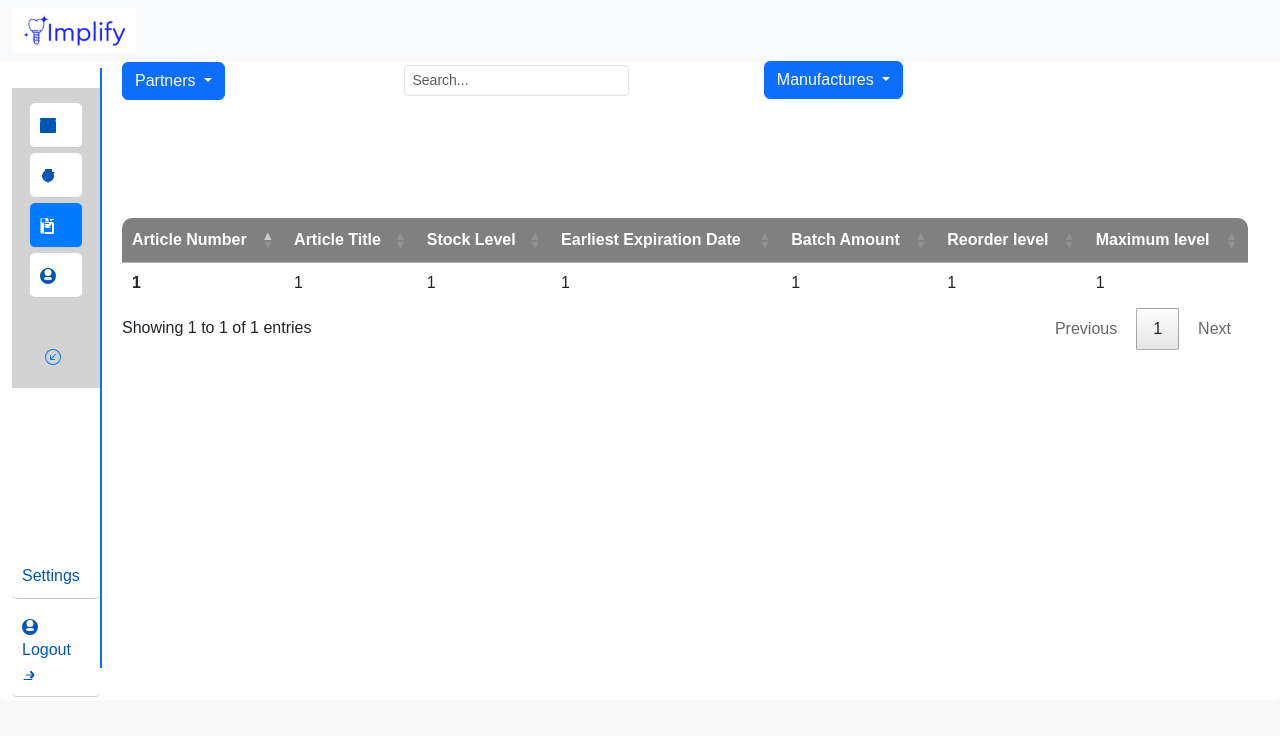
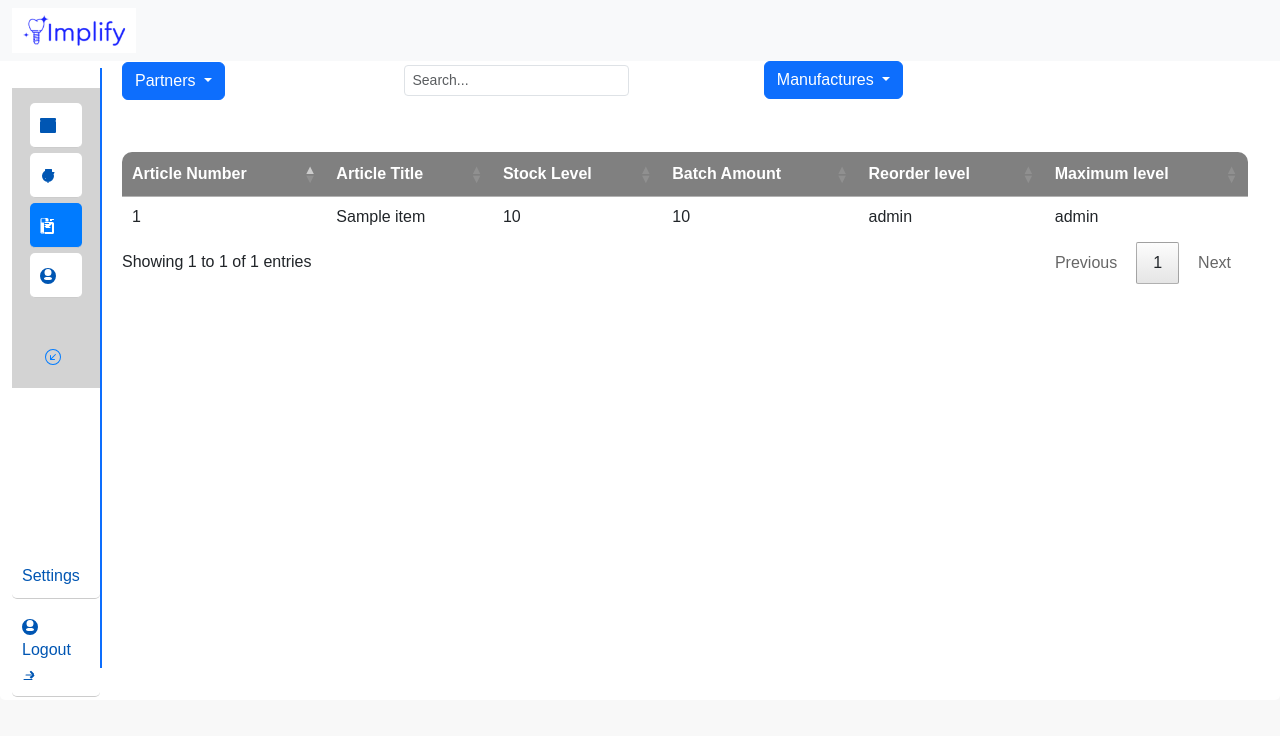
Before and after one commit to yedhukrishnaG/django, a Django app: template django/hello_django/templates/newreportview.html in a window 1280 px wide. Shown: the top 736 px of the page. Run offline with Django 4.2, Linux system fonts and the light colour scheme; the template is opened without the code that fills it: most values are stand-ins (such as "Sample title", 1, 10 or a date in 2020); some libraries are stand-ins or nearby versions.

Commit message:
remove date

```diff
--- a/django/hello_django/templates/newreportview.html
+++ b/django/hello_django/templates/newreportview.html
@@ -274,7 +274,7 @@
 
             </div>
 
-            <div class="navbar-collapse" id="navbarSupportedContent">
+            <div class="navbar-collapse" style="position:relative; bottom:10%" id="navbarSupportedContent">
                 <!-- Navbar links -->
                 <ul class="navbar-nav me-auto mb-2 mb-lg-0">
                     <!-- Existing navbar items -->
@@ -289,7 +289,6 @@
                                     <th scope="col">Article Number</th>
                                     <th scope="col">Article Title</th>
                                     <th scope="col">Stock Level</th>
-                                    <th scope="col">Earliest Expiration Date</th>
                                     <th scope="col">Batch Amount</th>
                                     <th scope="col">Reorder level</th>
                                     <th scope="col">Maximum level</th>
@@ -297,15 +296,17 @@
                             </thead>
                             <tbody>
                                 <!-- Table body content goes here -->
+                                {% for item in data_set %}
                                 <tr>
-                                    <th scope="row">1</th>
-                                    <td>1</td>
-                                    <td>1</td>
-                                    <td>1</td>
-                                    <td>1</td>
-                                    <td>1</td>
-                                    <td>1</td>
+                                    <td>{{ item.article_number }}</td>
+                                    <td>{{ item.article_title }}</td>
+                                    <td>{{ item.stock_level }}</td>
+                                    <td>{{ item.batch_amount }}</td>
+                                    <td>{{ item.reorder_level }}</td>
+                                    <td>{{ item.maximum_level }}</td>
                                 </tr>
+                                {% endfor %}
+
 
                             </tbody>
                         </table>
@@ -350,7 +351,7 @@
                 "lengthMenu": [],
                 "dom": '<"top"fl<"clear">>rt<"bottom"ip<"clear">>',
                 "lengthChange": false,
-                "pageLength": 20,
+                "pageLength": 10,
                 "searching": true
             });
 
```
Also changed, not shown: django/hello_django/templates/newdashboardview.html (+11 -10 lines), django/hello_django/templates/newstockrecordview.html (+11 -10 lines), django/hello_django/templates/newadminview.html (indentation only).
